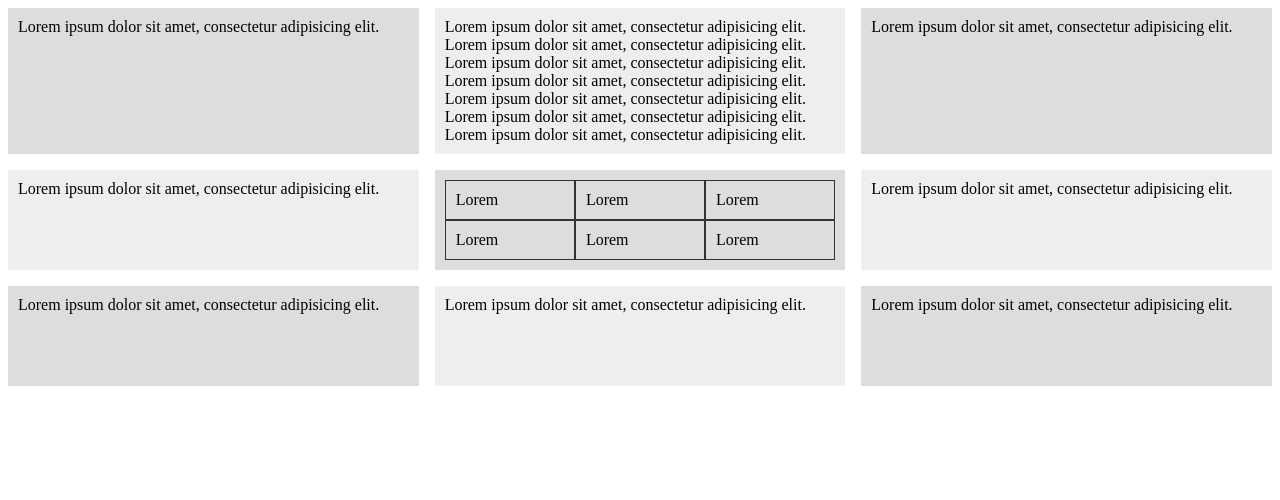
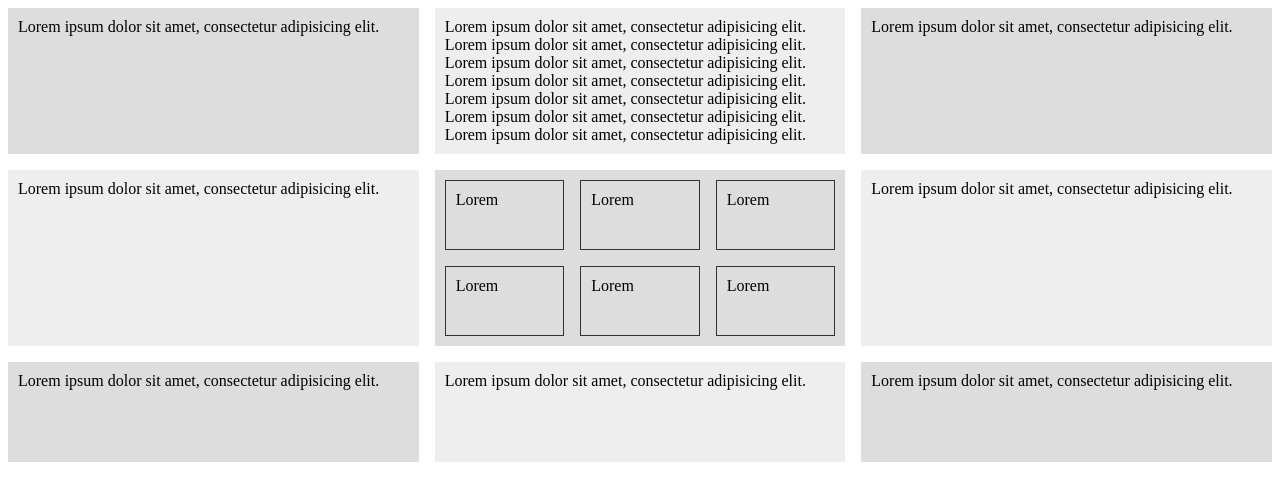
Before and after one commit to speedygonzales91/CssGrid, a plain HTML site: page index2.html in a window 1280 px wide. Drawn offline with Linux system fonts and the light colour scheme.

Commit message:
Finished Grid Crash Course

```diff
--- a/style2.css
+++ b/style2.css
@@ -25,7 +25,9 @@
 .nested {
     display: grid;
     grid-template-columns: repeat(3, 1fr); /* repeat(3, 1fr 2fr); for different ratios*/
-}
+    grid-auto-rows: 70px;
+    grid-gap: 1em;
+  }
 
 .nested div {
   background-color: #ddd;
--- /dev/null
+++ b/style3.css
@@ -0,0 +1,41 @@
+.wrapper div {
+    background-color: #eee;
+    padding: 10px;
+  }
+
+  .wrapper div:nth-child(odd) {
+    background-color: #ddd;
+  }
+
+  /*Edit Grids*/
+  .wrapper {
+    display: grid;
+    grid-template-columns: 1fr 2fr 1fr;
+    grid-auto-rows: minmax(100px, auto);
+    grid-gap: 1em;
+    justify-items: stretch; /*horizontally align*/
+    align-items: stretch; /*vertically align*/
+
+}
+
+.box1 {
+    /*align-self: start;*/
+    grid-column: 1/3;
+    grid-row: 1/3; /*last from 1 to 3*/
+}
+
+.box2 {
+    /*align-self: end;*/
+    grid-column: 3;
+    grid-row: 1/3;
+}
+
+.box3 {
+    /*justify-self: end;*/
+}
+
+/*Example for overlapping boxes*/
+.box4 {
+    grid-column: 1;
+    grid-row: 2/4;
+}
```
Also changed, not shown: index3.html (added, +19 -0 lines).
